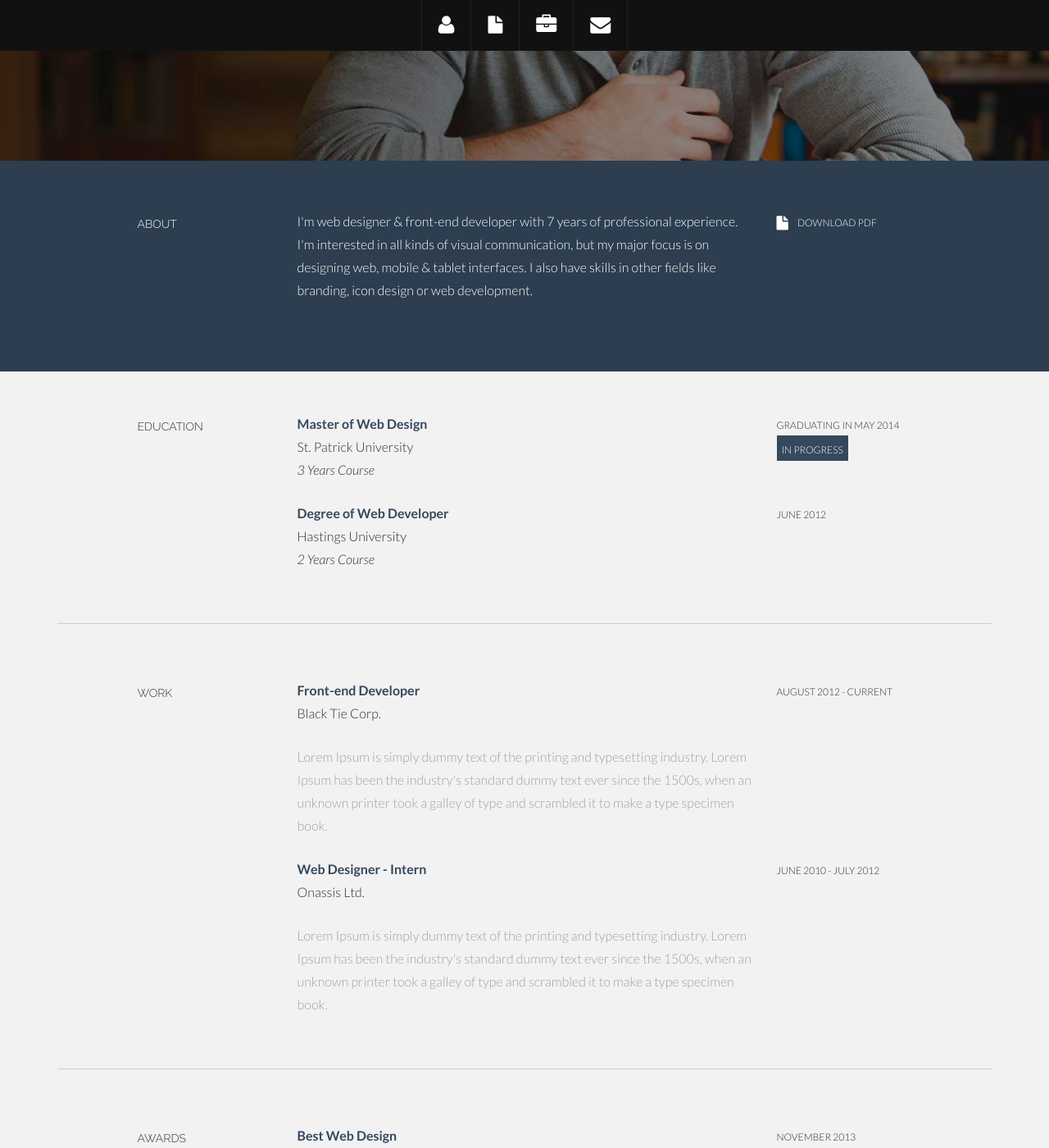
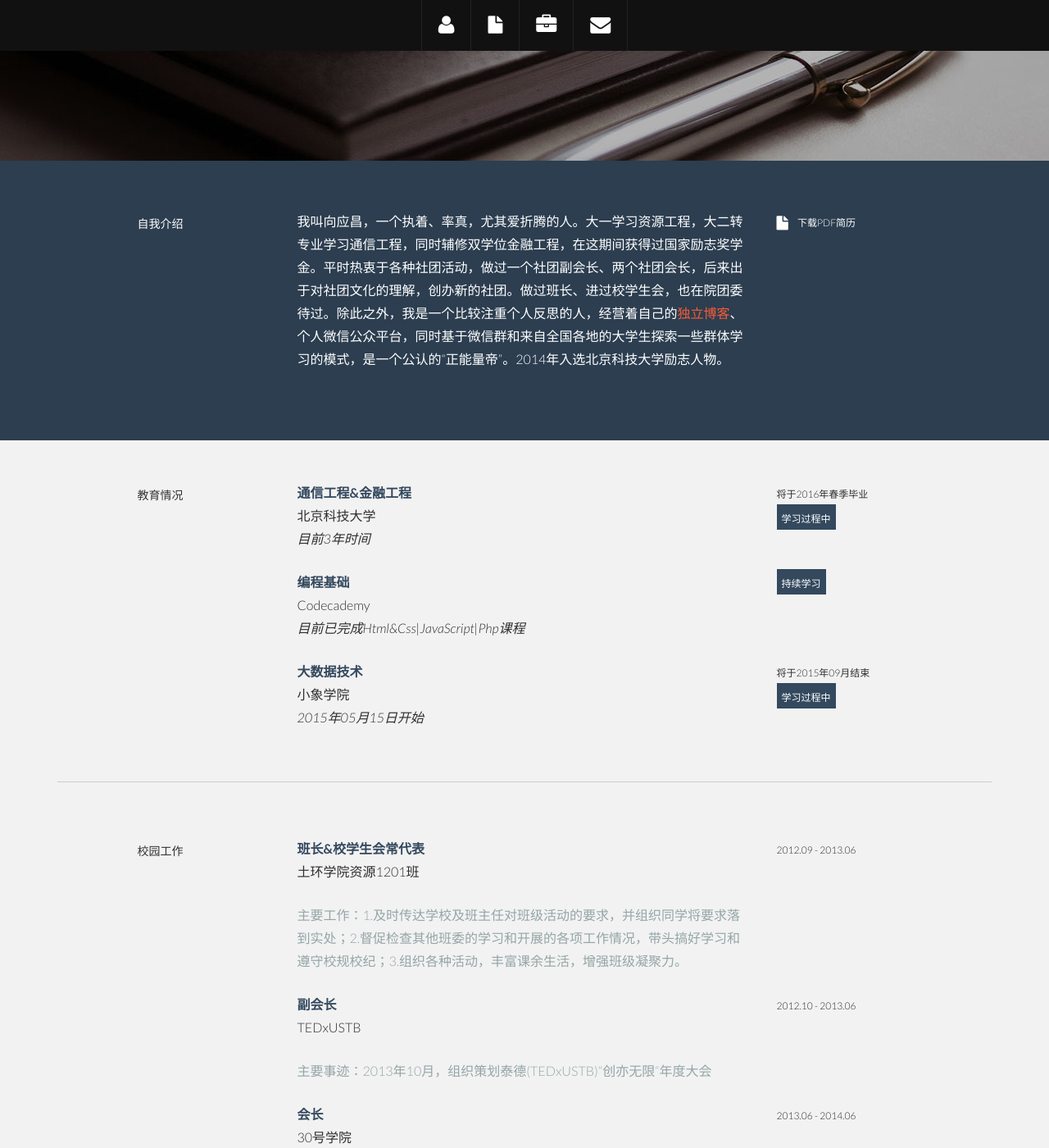
Before and after one commit to xiangyingchang/xiangyingchang.github.com, a Jekyll site: the page jianli.html, which Jekyll copies as it is, in a window 1280 px wide and 1400 px high, scrolled down 364 px. Shown: the whole window at 82% size. Built offline with Jekyll 4.4.1, drawn with Linux system fonts in a browser that asks for light colours; some of the changed text lies outside the part shown.

Commit message:
修改简历
修改简历

```diff
--- a/jianli.html
+++ b/jianli.html
@@ -7,7 +7,7 @@
     <meta name="author" content="">
     <link rel="shortcut icon" href="assets/ico/favicon.png">
 
-    <title>Kelvin - Bootstrap 3 Resume Theme</title>
+    <title>向应昌的简历</title>
 
     <!-- Bootstrap core CSS -->
     <link href="assets/css/bootstrap.css" rel="stylesheet">
@@ -58,8 +58,8 @@
 		<div class="container">
 			<div class="row centered">
 				<div class="col-lg-12">
-					<h1>William T. Kelvin</h1>
-					<h3>Web Designer | kelvin@blacktie.co</h3>
+					<h1>向应昌kally</h1>
+					<h3>PHP工程师 运营&产品 | lovecvoice@gmail.com</h3>
 				</div><!--/.col-lg-12 -->
 			</div><!--/.row -->
 		</div><!--/.container -->
@@ -72,13 +72,13 @@
 			<div class="row">
 
 				<div class="col-lg-2 col-lg-offset-1">
-					<h5>ABOUT</h5>
+					<h5>自我介绍</h5>
 				</div>
 				<div class="col-lg-6">
-					<p>I'm web designer & front-end developer with 7 years of professional experience. I'm interested in all kinds of visual communication, but my major focus is on designing web, mobile & tablet interfaces. I also have skills in other fields like branding, icon design or web development.</p>
+					<p>我叫向应昌，一个执着、率真，尤其爱折腾的人。大一学习资源工程，大二转专业学习通信工程，同时辅修双学位金融工程，在这期间获得过国家励志奖学金。平时热衷于各种社团活动，做过一个社团副会长、两个社团会长，后来出于对社团文化的理解，创办新的社团。做过班长、进过校学生会，也在院团委待过。除此之外，我是一个比较注重个人反思的人，经营着自己的<a href="http://xiangyingchang.com/">独立博客</a>、个人微信公众平台，同时基于微信群和来自全国各地的大学生探索一些群体学习的模式，是一个公认的“正能量帝”。2014年入选北京科技大学励志人物。</p>
 				</div>
 				<div class="col-lg-3">
-					<p><a href="#"><i class="icon-file"></i></a> <sm>DOWNLOAD PDF</sm></p>
+					<p><a href="#"><i class="icon-file"></i></a> <sm>下载PDF简历</sm></p>
 				</div>
 
 			</div><!--/.row -->
@@ -92,28 +92,41 @@
 		<div class="row">
 
 				<div class="col-lg-2 col-lg-offset-1">
-					<h5>EDUCATION</h5>
+					<h5>教育情况</h5>
 				</div>
 				<div class="col-lg-6">
-					<p><t>Master of Web Design</t><br/>
-						St. Patrick University <br/>
-						<i>3 Years Course</i>
+					<p><t>通信工程&金融工程</t><br/>
+						北京科技大学 <br/>
+						<i>目前3年时间</i>
 					</p>
 				</div>
 				<div class="col-lg-3">
-					<p><sm>GRADUATING IN MAY 2014</sm><br/>
-					<imp><sm>IN PROGRESS</sm></imp>
+					<p><sm>将于2016年春季毕业</sm><br/>
+					<imp><sm>学习过程中</sm></imp>
 					</p>
 				</div>
 
 				<div class="col-lg-6 col-lg-offset-3">
-					<p><t>Degree of Web Developer</t><br/>
-						Hastings University <br/>
-						<i>2 Years Course</i>
+					<p><t>编程基础</t><br/>
+						Codecademy<br/>
+						<i>目前已完成Html&Css|JavaScript|Php课程</i>
 					</p>
 				</div>
 				<div class="col-lg-3">
-					<p><sm>JUNE 2012</sm></p>
+					<p><imp><sm>持续学习</sm></imp>
+					</p>
+				</div>
+
+				<div class="col-lg-6 col-lg-offset-3">
+					<p><t>大数据技术</t><br/>
+						小象学院 <br/>
+						<i>2015年05月15日开始</i>
+					</p>
+				</div>
+				<div class="col-lg-3">
+					<p><sm>将于2015年09月结束</sm><br/>
+					<imp><sm>学习过程中</sm></imp>
+					</p>
 				</div>
 
 		</div><!--/.row -->
@@ -127,26 +140,100 @@
 		<div class="row">
 
 				<div class="col-lg-2 col-lg-offset-1">
-					<h5>WORK</h5>
+					<h5>校园工作</h5>
 				</div>
 				<div class="col-lg-6">
-					<p><t>Front-end Developer</t><br/>
-						Black Tie Corp. <br/>
+					<p><t>班长&校学生会常代表</t><br/>
+						土环学院资源1201班 <br/>
 					</p>
-					<p><more>Lorem Ipsum is simply dummy text of the printing and typesetting industry. Lorem Ipsum has been the industry's standard dummy text ever since the 1500s, when an unknown printer took a galley of type and scrambled it to make a type specimen book.</more></p>
+					<p><more>主要工作：1.及时传达学校及班主任对班级活动的要求，并组织同学将要求落到实处；2.督促检查其他班委的学习和开展的各项工作情况，带头搞好学习和遵守校规校纪；3.组织各种活动，丰富课余生活，增强班级凝聚力。</more></p>
 				</div>
 				<div class="col-lg-3">
-					<p><sm>AUGUST 2012 - CURRENT</sm></p>
+					<p><sm>2012.09 - 2013.06</sm></p>
 				</div>
 
 				<div class="col-lg-6 col-lg-offset-3">
-					<p><t>Web Designer - Intern</t><br/>
-						Onassis Ltd. <br/>
+					<p><t>副会长</t><br/>
+						TEDxUSTB<br/>
 					</p>
-					<p><more>Lorem Ipsum is simply dummy text of the printing and typesetting industry. Lorem Ipsum has been the industry's standard dummy text ever since the 1500s, when an unknown printer took a galley of type and scrambled it to make a type specimen book.</more></p>
+					<p><more>主要事迹：2013年10月，组织策划泰德(TEDxUSTB)“创亦无限“年度大会</more></p>
 				</div>
 				<div class="col-lg-3">
-					<p><sm>JUNE 2010 - JULY 2012</sm></p>
+					<p><sm>2012.10 - 2013.06</sm></p>
+				</div>
+
+				<div class="col-lg-6 col-lg-offset-3">
+					<p><t>会长</t><br/>
+						30号学院<br/>
+					</p>
+					<p><more>主要工作：负责整个社团主要人事任免和代表性活动安排（沙龙学堂、模拟面试、中英文演讲俱乐部）</more></p>
+				</div>
+				<div class="col-lg-3">
+					<p><sm>2013.06 - 2014.06</sm></p>
+				</div>
+
+				<div class="col-lg-6 col-lg-offset-3">
+					<p><t>文体部</t><br/>
+						北京科技大学校学生会<br/>
+					</p>
+					<p><more>主要事迹：1.2012年05月，策划组织北京科技大学校园歌手大赛校会分赛及决赛；
+2.2012年11月，策划组织北京科技大学十佳主持大赛校会分赛及决赛。
+</more></p>
+				</div>
+				<div class="col-lg-3">
+					<p><sm>2013.06 - 2014.06</sm></p>
+				</div>
+		</div><!--/.row -->
+		<br>
+		<hr>
+	</div><!--/.container -->
+
+<!--WORK DESCRIPTION -->
+	<div class="container desc">
+		<div class="row">
+
+				<div class="col-lg-2 col-lg-offset-1">
+					<h5>实习经历</h5>
+				</div>
+				<div class="col-lg-6">
+					<p><t>见习导购</t><br/>
+						华联超市彪马品牌店 <br/>
+					</p>
+					<p><more>主要工作：清点库存；商品陈列；引导介绍。</more></p>
+				</div>
+				<div class="col-lg-3">
+					<p><sm>2012.12 - 2013.01</sm></p>
+				</div>
+
+				<div class="col-lg-6 col-lg-offset-3">
+					<p><t>董事长助理</t><br/>
+						旭日集团真维斯总部<br/>
+					</p>
+					<p><more>主要工作：协助安排董事长会议日程；随同参与各类会议；记录会议部分决策；每日撰写实习日记（后装订成册）。</more></p>
+				</div>
+				<div class="col-lg-3">
+					<p><sm>2014.07 - 2014.08</sm></p>
+				</div>
+
+				<div class="col-lg-6 col-lg-offset-3">
+					<p><t>整合营销中心实习生</t><br/>
+						北京瑞金麟网络服务有限公司<br/>
+					</p>
+					<p><more>主要工作：微信运营、文案撰写、活动策划、用户管理</more></p>
+				</div>
+				<div class="col-lg-3">
+					<p><sm>2015.03 - 2015.05</sm></p>
+				</div>
+
+				<div class="col-lg-6 col-lg-offset-3">
+					<p><t>运营总经理</t><br/>
+						北京科技大学贝壳小书服务团队<br/>
+					</p>
+					<p><more>贝壳小书系北科大校园创业项目，主要业务为二手教材、云打印、竞赛组队、往届试卷、四六级及考研辅导等。
+</more></p>
+				</div>
+				<div class="col-lg-3">
+					<p><sm>2013.09 - 2015.03</sm></p>
 				</div>
 		</div><!--/.row -->
 		<br>
@@ -154,29 +241,47 @@
 	</div><!--/.container -->
 
 
+
 	<!--AWARDS DESCRIPTION -->
 	<div class="container desc">
 		<div class="row">
 				<div class="col-lg-2 col-lg-offset-1">
-					<h5>AWARDS</h5>
+					<h5>所获荣誉</h5>
 				</div>
 				<div class="col-lg-6">
-					<p><t>Best Web Design</t><br/>
-						Black Tie Site <br/>
+					<p><t>新生最早中共正式党员</t><br/>
+						北京科技大学土环12党支部 <br/>
 					</p>
 				</div>
 				<div class="col-lg-3">
-					<p><sm>NOVEMBER 2013</sm></p>
+					<p><sm>2012.04</sm></p>
 				</div>
 
 				<div class="col-lg-6 col-lg-offset-3">
-					<p><t>Designer of the Year</t><br/>
-						Awwwards Site
+					<p><t>北京科技大学“联通”杯第四届校园营销大赛二等奖</t><br/>
+						北京科技大学管理协会、北京联通海淀分部 <br/>
 					</p>
-					<p><more>Lorem Ipsum is simply dummy text of the printing and typesetting industry. Lorem Ipsum has been the industry's standard dummy text ever since the 1500s, when an unknown printer took a galley of type and scrambled it to make a type specimen book.</more></p>
 				</div>
 				<div class="col-lg-3">
-					<p><sm>2013</sm></p>
+					<p><sm>2013.05</sm></p>
+				</div>
+
+	            <div class="col-lg-6 col-lg-offset-3">
+					<p><t>北京科技大学国家励志奖学金</t><br/>
+						北京科技大学<br/>
+					</p>
+				</div>
+				<div class="col-lg-3">
+					<p><sm>2013.09</sm></p>
+				</div>
+				<div class="col-lg-6 col-lg-offset-3">
+					<p><t>北京科技大学第五届励志计划学员、北科大励志人物</t><br/>
+						北京科技大学校团委
+					</p>
+					<p><more>“励志计划”由北京科技大学校友捐资设立，旨在培养拔尖、创新型人才，采取学校与校友联合培养的独特模式，从2010年设立，已培养五届精英学员共96名。</more></p>
+				</div>
+				<div class="col-lg-3">
+					<p><sm>2014.06</sm></p>
 				</div>
 
 		</div><!--/.row -->
@@ -189,20 +294,20 @@
 		<div class="container">
 			<div class="row">
 					<div class="col-lg-2 col-lg-offset-1">
-						<h5>SKILLS</h5>
+						<h5>技能</h5>
 					</div>
 					<div class="col-lg-3 centered">
 						<canvas id="javascript" height="130" width="130"></canvas>
-						<p>Javascript</p>
+						<p>PPT/WORD/EXCL</p>
 						<br>
 						<script>
 							var doughnutData = [
 									{
-										value: 70,
+										value: 80,
 										color:"#1abc9c"
 									},
 									{
-										value : 30,
+										value : 20,
 										color : "#ecf0f1"
 									}
 								];
@@ -211,16 +316,16 @@
 					</div>
 					<div class="col-lg-3 centered">
 						<canvas id="bootstrap" height="130" width="130"></canvas>
-						<p>Bootstrap</p>
+						<p>PHP</p>
 						<br>
 						<script>
 							var doughnutData = [
 									{
-										value: 90,
+										value: 50,
 										color:"#1abc9c"
 									},
 									{
-										value : 10,
+										value : 50,
 										color : "#ecf0f1"
 									}
 								];
@@ -284,16 +389,16 @@
 					</div>
 					<div class="col-lg-3 centered">
 						<canvas id="illustrator" height="130" width="130"></canvas>
-						<p>Illustrator</p>
+						<p>微信运营</p>
 						<br>
 						<script>
 							var doughnutData = [
 									{
-										value: 50,
+										value: 70,
 										color:"#1abc9c"
 									},
 									{
-										value : 50,
+										value : 30,
 										color : "#ecf0f1"
 									}
 								];
@@ -313,15 +418,15 @@
 	<div class="container desc">
 		<div class="row">
 				<div class="col-lg-2 col-lg-offset-1">
-					<h5>PORTFOLIO</h5>
+					<h5>代表作品</h5>
 				</div>
 				<div class="col-lg-6">
 					<p><img class="img-responsive" src="assets/img/port01.jpg" alt=""></p>
 				</div>
 				<div class="col-lg-3">
-					<p>CANALS OF ENGLAND</p>
-				<p><more>Lorem Ipsum is simply dummy text of the printing and typesetting industry. Lorem Ipsum has been the industry's standard dummy text ever since the 1500s, when an unknown printer took a galley of type and scrambled it to make a type specimen book.<br/><br/>
-					<sm><i class="icon-tag"></i> design</sm></more>
+					<p><a href="http://xiangyingchang.com">独立博客</a></p>
+				<p><more>从自主建站到运维更新，我始终觉得书写是为了更好的思考。用文字记录下每天的想法，反思总结，这样才能更好地进步。<br/><br/>
+					<sm><i class="icon-tag"></i> 网站</sm></more>
 				</p>
 				</div>
 
@@ -329,9 +434,9 @@
 					<p><img class="img-responsive" src="assets/img/port02.jpg" alt=""></p>
 				</div>
 				<div class="col-lg-3">
-						<p>SANKEY</p>
-					<p><more>Lorem Ipsum is simply dummy text of the printing and typesetting industry. Lorem Ipsum has been the industry's standard dummy text ever since the 1500s, when an unknown printer took a galley of type and scrambled it to make a type specimen book.<br/><br/>
-						<sm><i class="icon-tag"></i> front-end</sm></more>
+						<p>微信平台</p>
+					<p><more>“贝壳小书”公众号曾利用一个月时间成长为北科大非官方最大自媒体平台。与此同时，管理着“cVoice”、“北京科技大学励志计划”微信平台，均取得不错的运营效果。<br/><br/>
+						<sm><i class="icon-tag"></i> 微信</sm></more>
 					</p>
 				</div>
 
@@ -339,9 +444,9 @@
 					<p><img class="img-responsive" src="assets/img/port03.jpg" alt=""></p>
 				</div>
 				<div class="col-lg-3">
-						<p>WE GROW</p>
-					<p><more>Lorem Ipsum is simply dummy text of the printing and typesetting industry. Lorem Ipsum has been the industry's standard dummy text ever since the 1500s, when an unknown printer took a galley of type and scrambled it to make a type specimen book.<br/><br/>
-						<sm><i class="icon-tag"></i> web design</sm></more>
+						<p>贝壳小书网站、竞赛组队平台</p>
+					<p><more>参与到网站的建设和推广整个过程中。<br/><br/>
+						<sm><i class="icon-tag"></i>网站推广</sm></more>
 					</p>
 				</div>
 
@@ -359,29 +464,29 @@
 			<div class="row">
 
 				<div class="col-lg-2 col-lg-offset-1">
-					<h5>CONTACT</h5>
+					<h5>联系方式</h5>
 				</div>
 				<div class="col-lg-6">
 					<p><t>Email</t><br/>
-						william@blacktie.co <br/>
+						lovecvoice@gmail.com <br/>
 					</p>
 					<p><t>Adress</t><br/>
-						Some Ave. 987 <br/>
-						Postal 23892 <br/>
-						London, England. <br/>
+						北京市<br/>
+						海淀区学院路30号<br/>
+						北京科技大学 <br/>
 					</p>
 					<p><t>Phone</t><br/>
-						+55 8933-2383 <br/>
+						+86 15652753753<br/>
 					</p>
 				</div>
 				<div class="col-lg-3">
 					<p><sm>SOCIAL LINKS</sm></p>
 					<p>
-						<a href="#"><i class="icon-dribbble"></i></a>
-						<a href="#"><i class="icon-twitter"></i></a>
-						<a href="#"><i class="icon-facebook"></i></a>
-						<a href="#"><i class="icon-linkedin"></i></a>
-						<a href="#"><i class="icon-apple"></i></a>
+						<a href="//twitter.com/lovecvoice"><i class="icon-twitter"></i></a>
+						<a href="http://weibo.com/xiangyingchang/"><i class="icon-weibo"></i></a>
+						<a href="//facebook.com/lovecvoice/"><i class="icon-facebook"></i></a>
+						<a href="http://linkedin.com/in/lovecvoice/"><i class="icon-linkedin"></i></a>
+						<a href="#"><i class="fa fa-weixin"></i></a>
 
 					</p>
 				</div>
@@ -391,7 +496,7 @@
 
 	<div id="c">
 		<div class="container">
-			<p>Created by <a href="http://www.blacktie.co">BLACKTIE.CO</a></p>
+			<p>Created by <a href="http://xaingyingchang.com">向应昌kally</a></p>
 
 		</div>
 	</div>
```
Also changed, not shown: other parts of jianli.html (+2 -2 lines), assets/img/header-bg.jpg, assets/img/port01.jpg, assets/img/port02.jpg, assets/img/port03.jpg.
